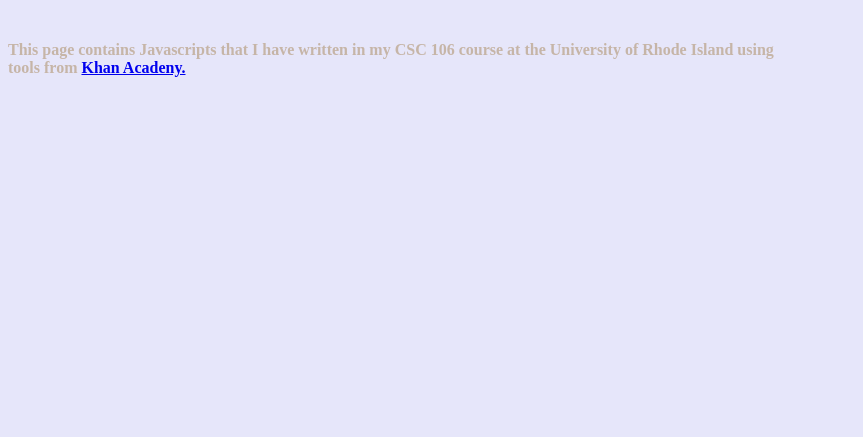
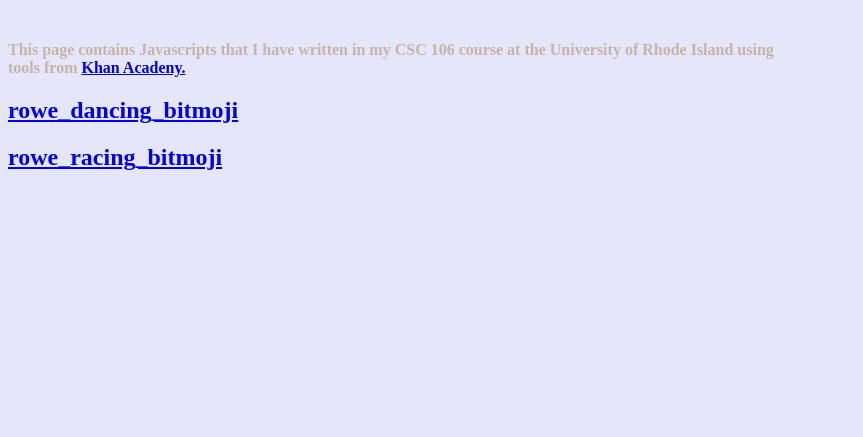
Before and after one commit to BrandonR9/brandonr9.github.io, a plain HTML site: page javascripts.html in a window 1280 px wide. Shown: the part 363-800 px from the top of the page, without its empty margins (0-863 px from the left). Drawn offline with Linux system fonts and the light colour scheme; a script that the page names is missing.

Commit message:
Added Khan Academy Programs

```diff
--- a/javascripts.html
+++ b/javascripts.html
@@ -20,5 +20,9 @@
     <h1>Brandon's Javascript Programs</h1><br>
     <div class="P"><p><strong>This page contains Javascripts that I have written in my CSC 106
          course at the University of Rhode Island using tools from <a href="https://www.khanacademy.org">Khan Acadeny.</a></strong></p></div>
+
+         <h2><a href="https://www.khanacademy.org/computer-programming/rowe_dancing_bitmoji/5109931730321408"> rowe_dancing_bitmoji</a></h2><script src="https://www.khanacademy.org/computer-programming/rowe_dancing_bitmoji/5109931730321408/embed.js?editor=no&buttons=no&author=no&embed=yes"></script>
+
+         <h2><a href="https://www.khanacademy.org/computer-programming/spin-off-of-rowe_racing_bitmoji/5960249825345536">rowe_racing_bitmoji</a></h2><script src="https://www.khanacademy.org/computer-programming/spin-off-of-rowe_racing_bitmoji/5960249825345536/embed.js?editor=no&buttons=no&author=no&embed=yes"></script>
 </body>
 </html>
```
